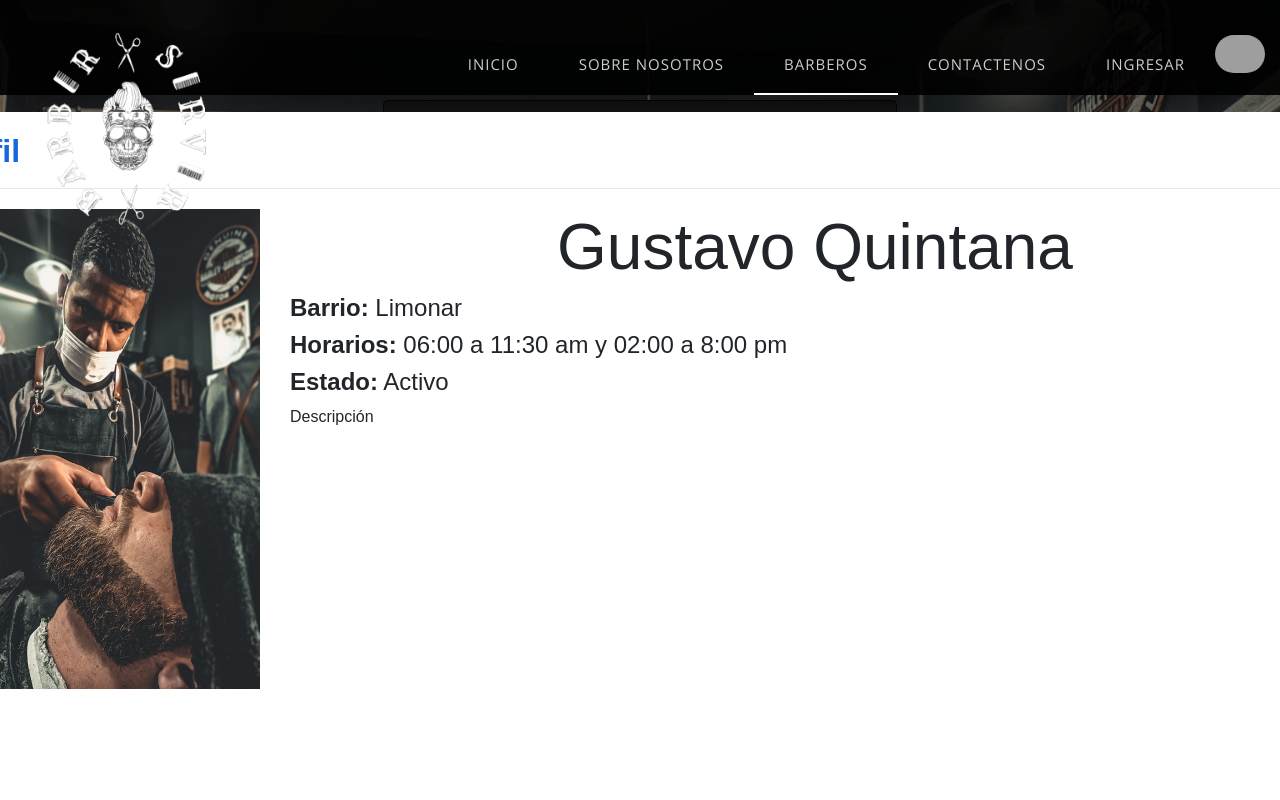
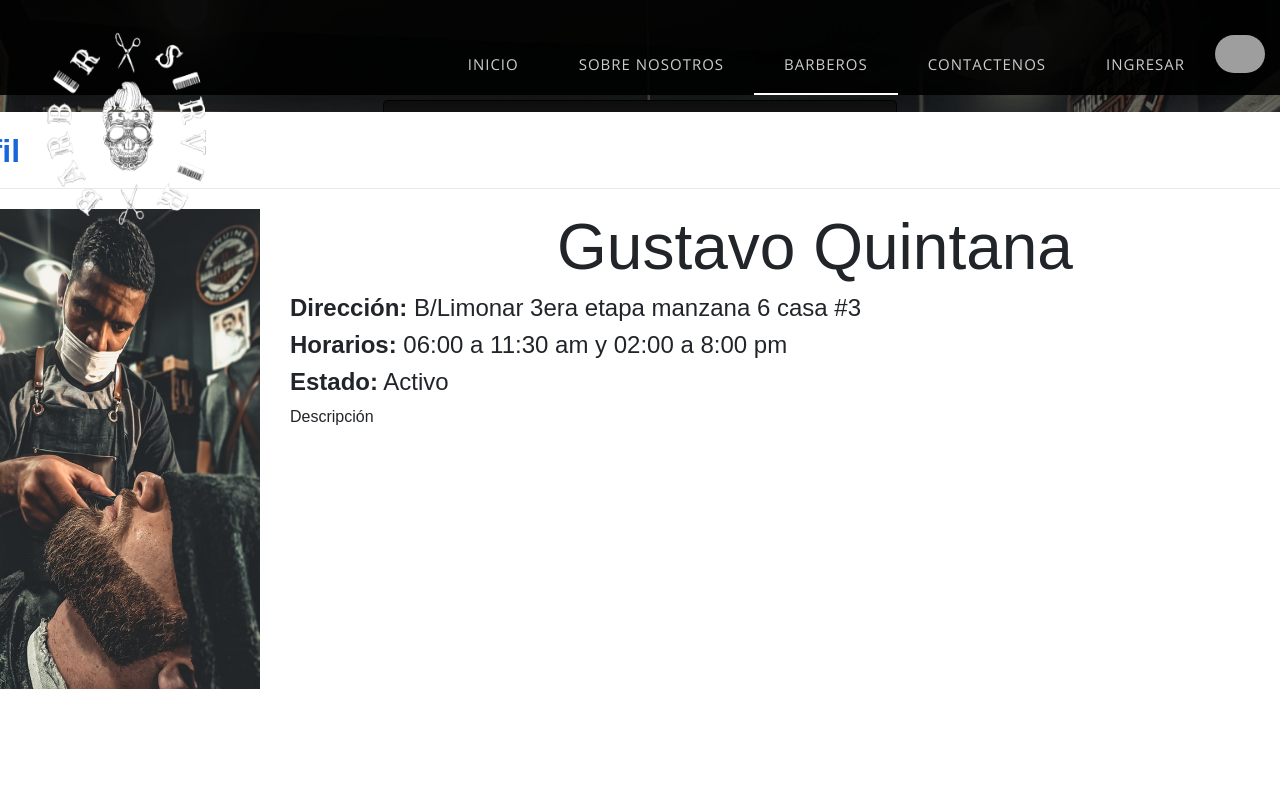
Before and after one commit to vector18xd/BarberServerReact, a React (Create React App) app: page /ConsultBarber in a window 1280 px wide. Shown: the top 800 px of the page. Built offline with nearby package versions, Linux system fonts and the light colour scheme; grey boxes are pictures that could not be loaded; a web font is replaced by a local one.

Commit message:
un poquito

```diff
--- a/src/components/IU/Cards.jsx
+++ b/src/components/IU/Cards.jsx
@@ -27,7 +27,7 @@ export const Cards = () => {
               </figure>
               <div className="infoBasica-modal">
                 <h3 id="nombre-modal">Gustavo Quintana</h3>
-                <h4 className='info-modal'><b>Barrio:</b> Limonar</h4>
+                <h4 className='info-modal'><b>Dirección:</b> B/Limonar 3era etapa manzana 6 casa #3</h4>
                 <h4 className='info-modal'><b>Horarios:</b> 06:00 a 11:30 am y 02:00 a 8:00 pm</h4>
                 <h4 className='info-modal'><b>Estado:</b> Activo</h4>
                 <p>Descripción</p>
--- a/src/components/IU/css/card.css
+++ b/src/components/IU/css/card.css
@@ -180,6 +180,7 @@ svg{
   height: 3rem;
   border-radius: 5px;
   background-color: #1766DC;
+  /* rgb(26, 67, 250) */
 }
 
 .img-vtn{
```
